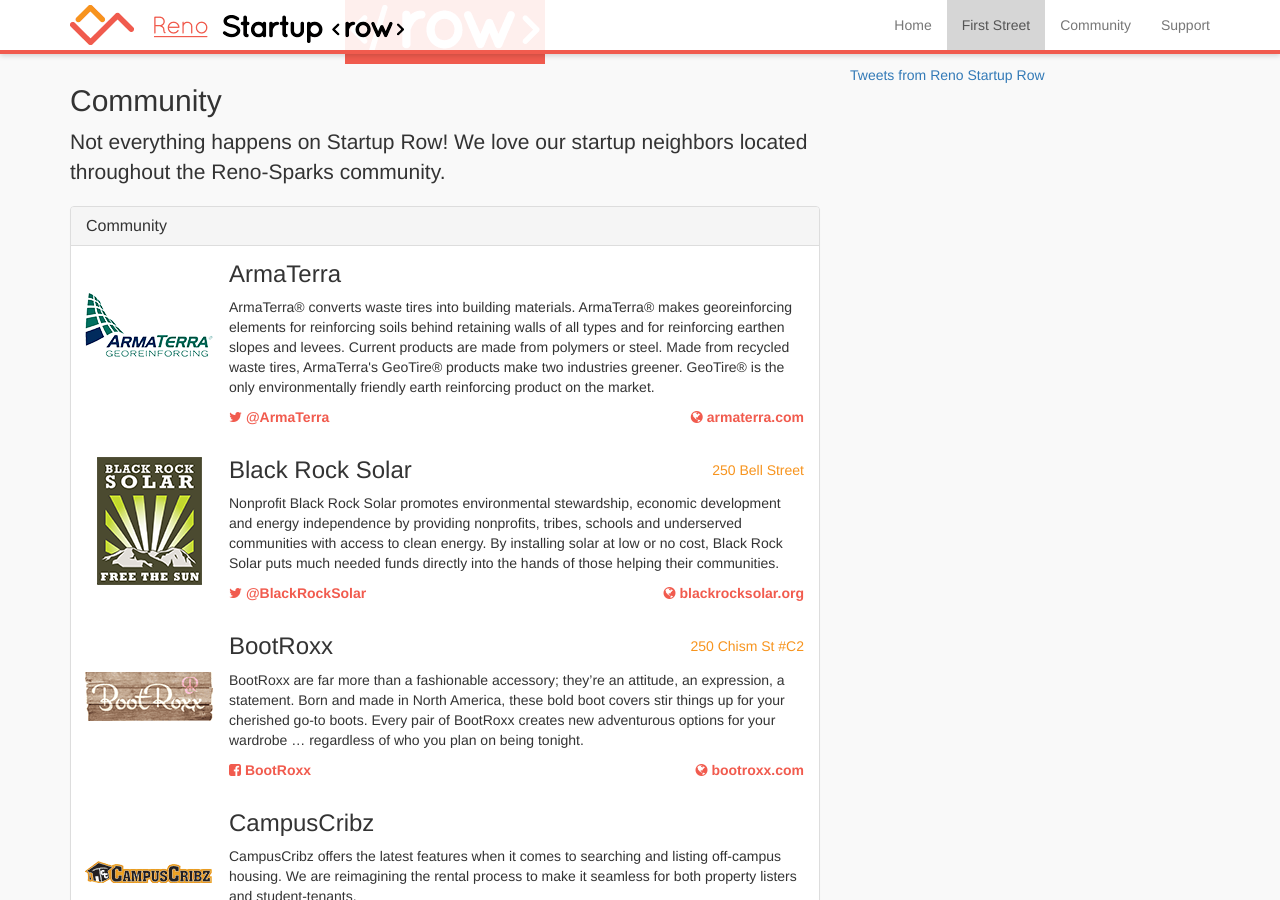
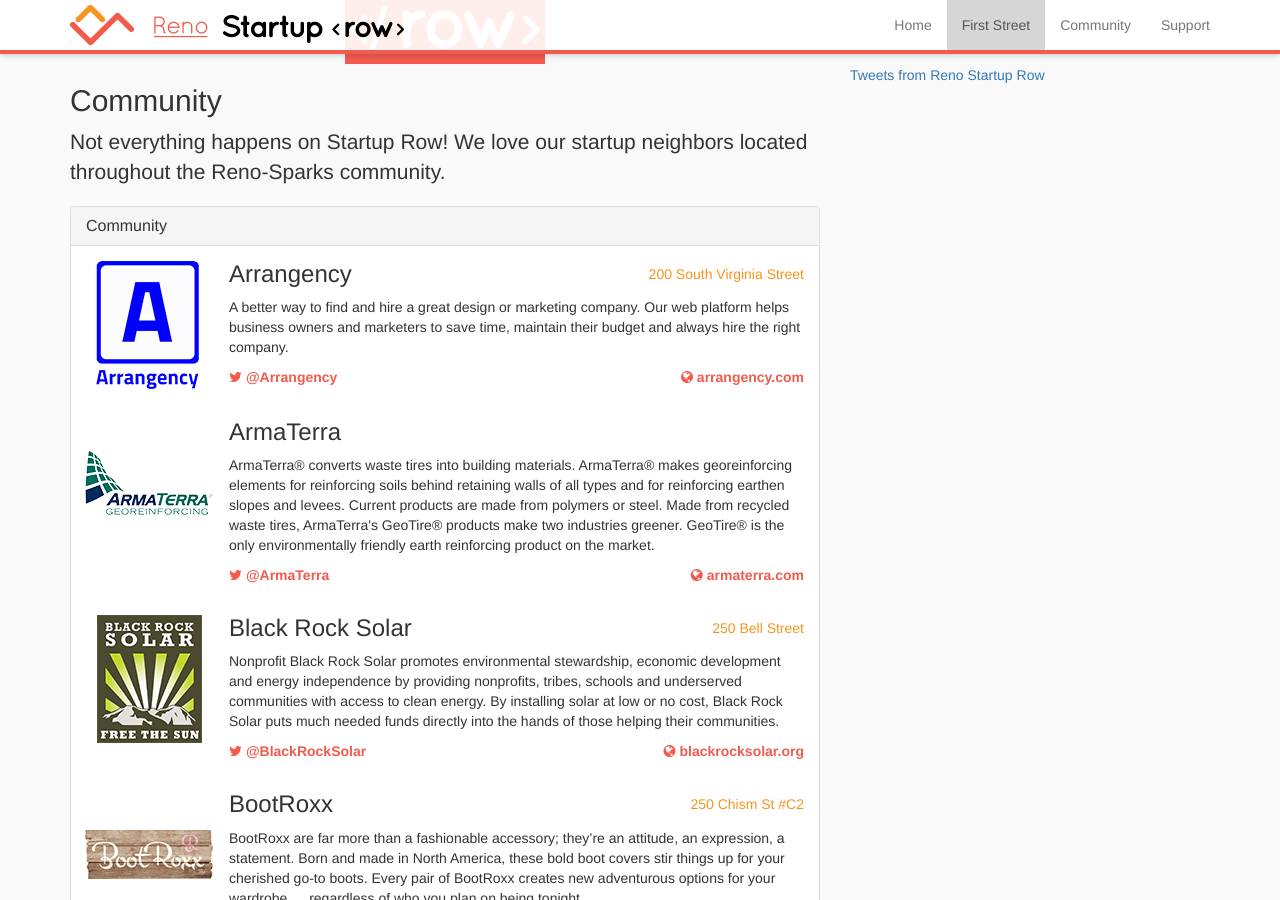
Before and after one commit to startuprow/startuprow.github.io, a Jekyll site: the page built from index.html, in a window 1280 px wide and 900 px high, scrolled down 3235 px. Built offline with Jekyll 4.4.1, drawn with Linux system fonts in a browser that asks for light colours; nearby versions of some CDN libraries; Markdown is read by kramdown in place of the engine named in the settings; comment, search, counter and statistics services are not loaded.

Commit message:
Added new company Arrangency to the community section

```diff
--- a/index.html
+++ b/index.html
@@ -184,6 +184,17 @@
 <div class="panel panel-default">
   <div class="panel-heading">
     <h3 class="panel-title">Community</h3>
+  </div>
+
+  <div class="panel-body company-profile">
+    <div class="company-logo">
+      <img src="/img/logo/arrangency.png">
+    </div>
+    <span class="contact address pull-right">200 South Virginia Street</span>
+    <h3>Arrangency</h3>
+    <p>A better way to find and hire a great design or marketing company. Our web platform helps business owners and marketers to save time, maintain their budget and always hire the right company.</p>
+    <span class="contact twitter"><a href="https://twitter.com/Arrangency"><i class="fa fa-twitter"></i> @Arrangency</a></span>
+    <span class="contact website pull-right"><a href="http://www.arrangency.com"><i class="fa fa-globe"></i> arrangency.com</a></span>
   </div>
 
   <div class="panel-body company-profile">
```
Also changed, not shown: img/logo/arrangency.png (added).
